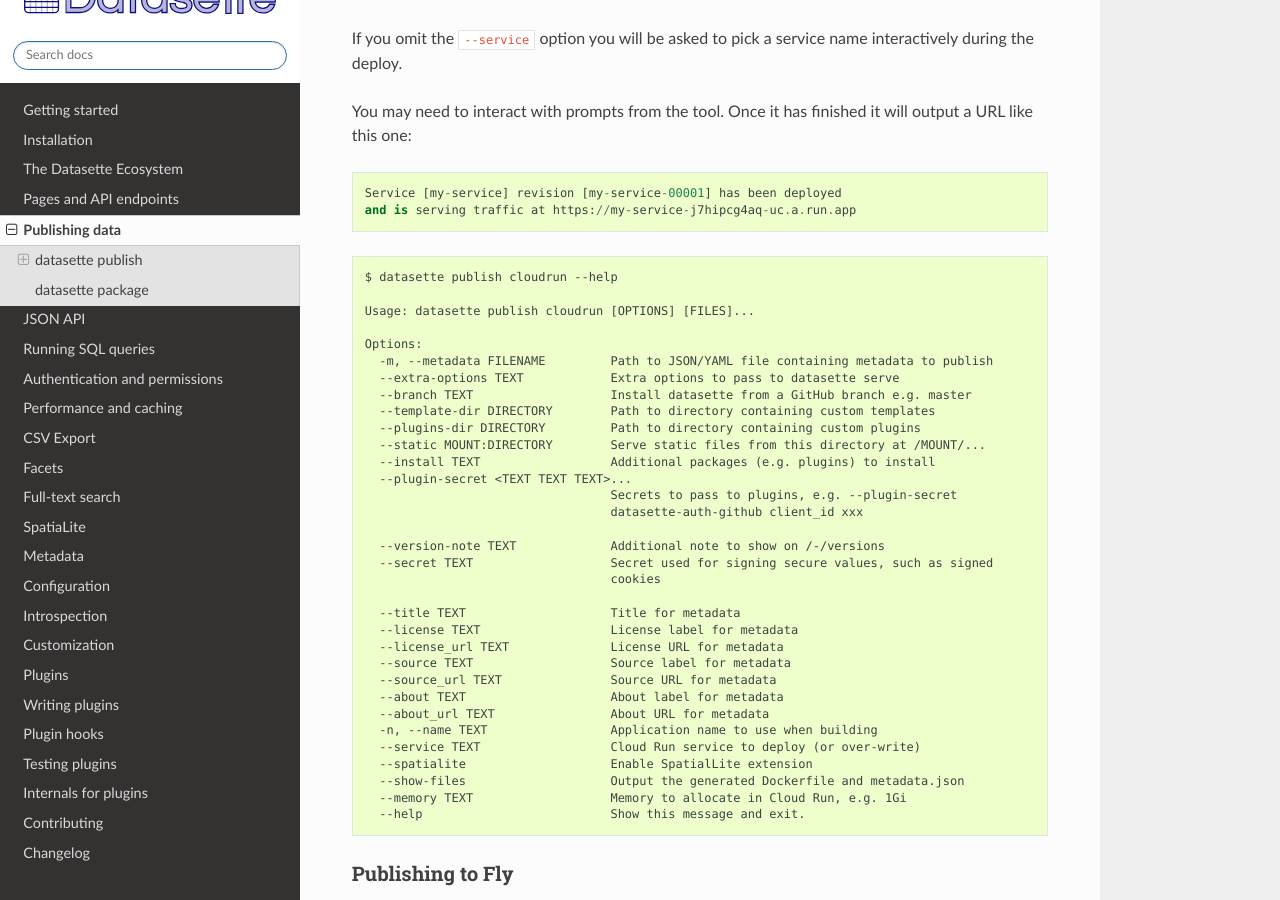
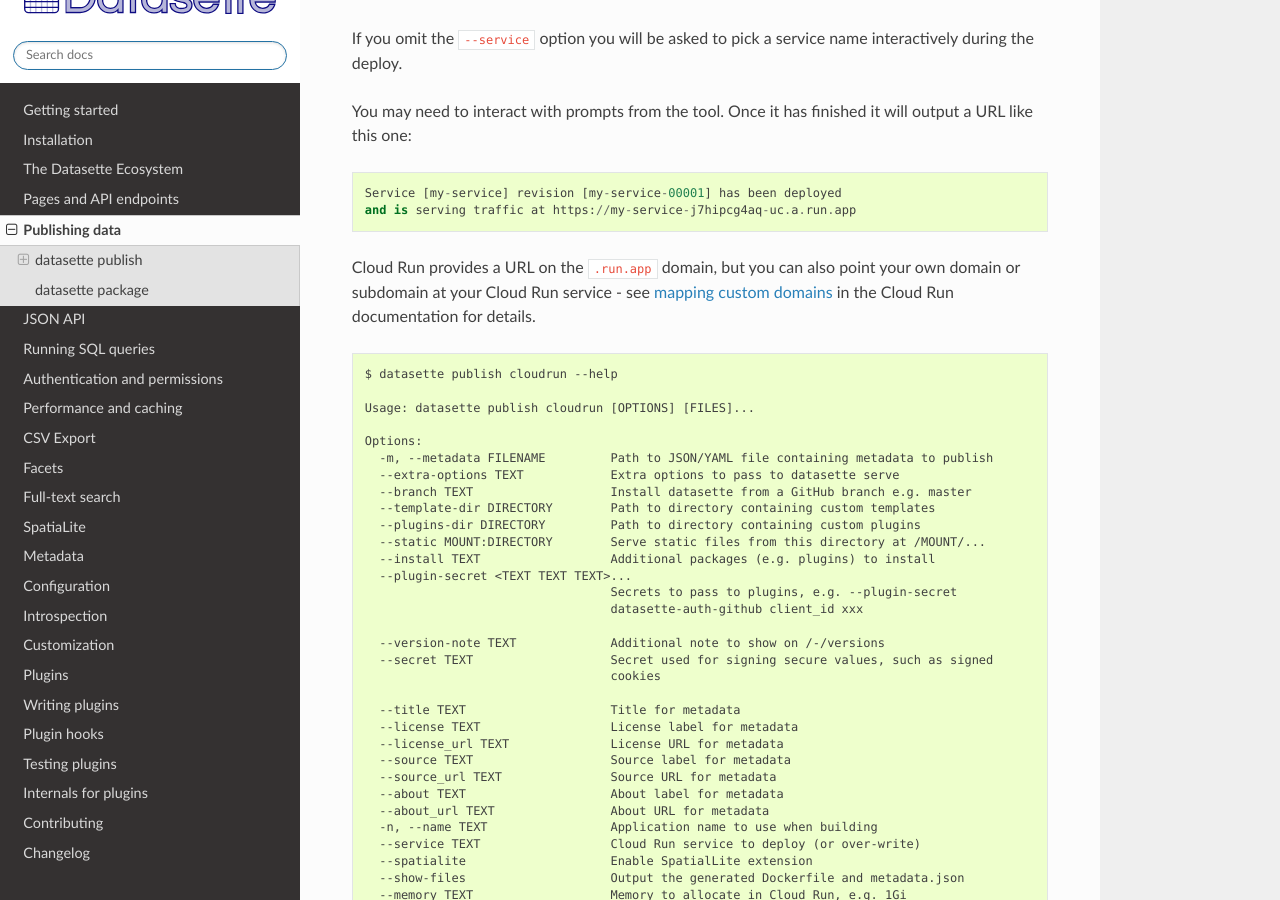
Before and after one commit to simonw/datasette, a Sphinx documentation site: the page built from docs/publish.rst, in a window 1280 px wide and 900 px high, scrolled down 1918 px. Built offline with Sphinx 7.4.7 and the Read the Docs theme 2.0.0, drawn with Linux system fonts in a browser that asks for light colours.

Commit message:
How to use a custom domain with Cloud Run

```diff
--- a/docs/publish.rst
+++ b/docs/publish.rst
@@ -53,6 +53,8 @@
 
     Service [my-service] revision [my-service-00001] has been deployed
     and is serving traffic at https://my-service-j7hipcg4aq-uc.a.run.app
+
+Cloud Run provides a URL on the ``.run.app`` domain, but you can also point your own domain or subdomain at your Cloud Run service - see `mapping custom domains <https://cloud.google.com/run/docs/mapping-custom-domains>`__ in the Cloud Run documentation for details.
 
 .. literalinclude:: datasette-publish-cloudrun-help.txt
 
```
